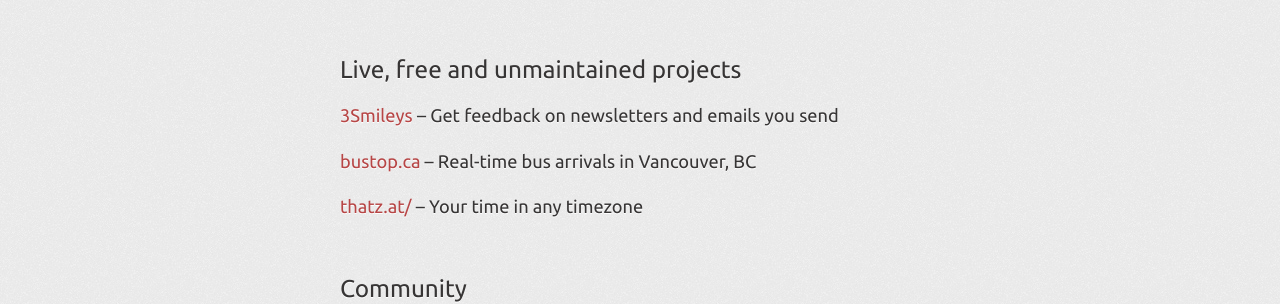
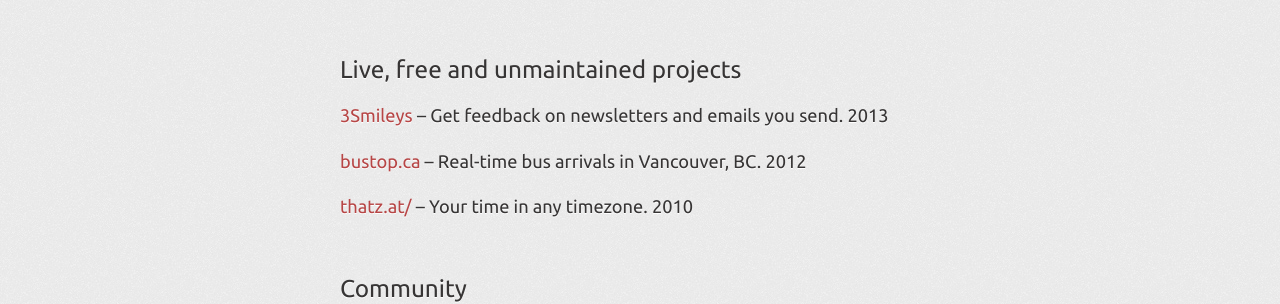
Before and after one commit to pcreux/pcreux.com, a Jekyll site: the page built from index.md, in a window 1280 px wide. Shown: the part 1450-1754 px from the top of the page. Built offline with Jekyll 4.4.1, drawn with Linux system fonts in a browser that asks for light colours.

```diff
--- a/index.md
+++ b/index.md
@@ -47,7 +47,7 @@ I am currently running the [Vancouver Ruby meet-up](http://vanruby.org). Prior t
 
 ## [jekyll-s3](https://github.com/laurilehmijoki/s3_website) – Push your jekyll blog to Amazon S3
 
-## [active_sanity](https://github.com/versapay/active_sanity) – Sanity check your database
+## [active_sanity](https://github.com/pcreux/active_sanity) – Sanity check your database
 
 ## [bundler-auto-update](https://github.com/pcreux/bundler-auto-update) – Auto-magi-safely update your Gemfile
 
@@ -55,11 +55,11 @@ I am currently running the [Vancouver Ruby meet-up](http://vanruby.org). Prior t
 
 # Live, free and unmaintained projects
 
-## [3Smileys](http://3smileys.com/) – Get feedback on newsletters and emails you send
+## [3Smileys](http://3smileys.com/) – Get feedback on newsletters and emails you send. 2013
 
-## [bustop.ca](http://bustop.ca/) – Real-time bus arrivals in Vancouver, BC
+## [bustop.ca](http://bustop.ca/) – Real-time bus arrivals in Vancouver, BC. 2012
 
-## [thatz.at/](http://thatz.at/) – Your time in any timezone
+## [thatz.at/](http://thatz.at/) – Your time in any timezone. 2010
 
 # Community
 
```
